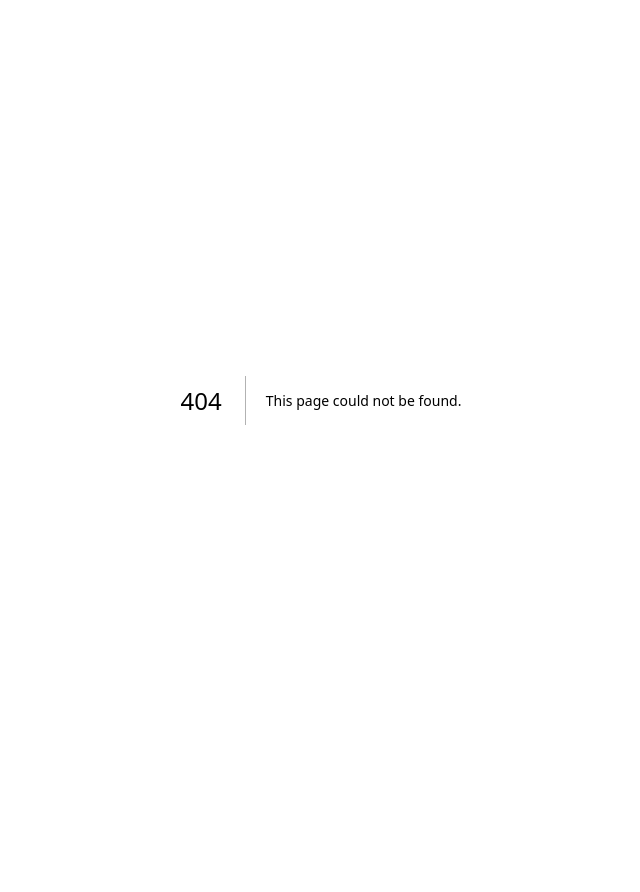
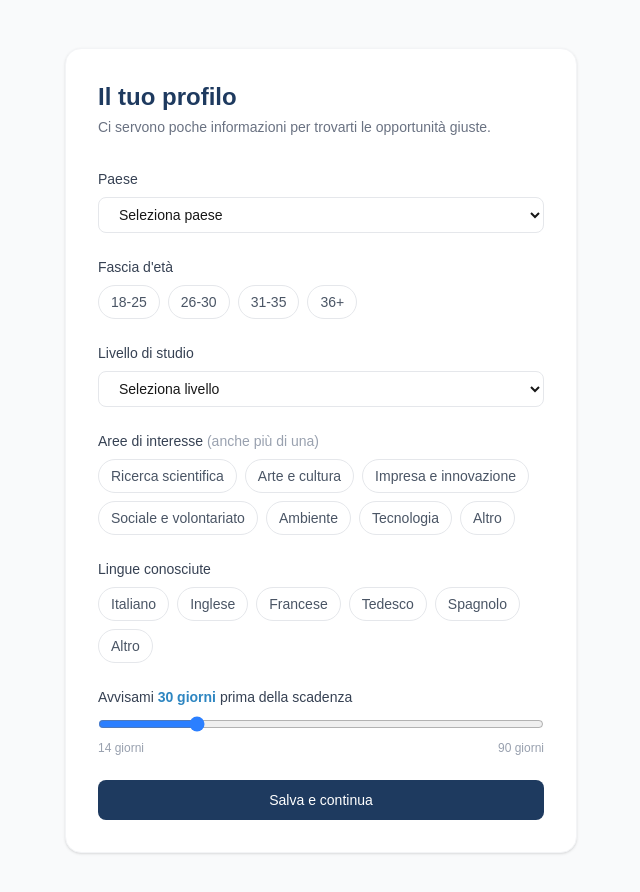
Before and after one commit to Paoloprimus/trycalls, a Next.js app: page /profilo/setup in a window 1280 px wide. Before the commit this address had no page. Shown: the top 892 px of the page, without its empty margins (319-959 px from the left). Before the commit the page ends 800 px from the top, so only its background shows below. Built offline with nearby package versions, Linux system fonts and the light colour scheme.

Commit message:
add profile setup page

```diff
--- /dev/null
+++ b/app/profilo/setup/page.tsx
@@ -0,0 +1,228 @@
+'use client'
+
+import { useState } from 'react'
+import { useRouter } from 'next/navigation'
+import { createClient } from '@/lib/supabase/client'
+
+const EU_COUNTRIES = [
+  { code: 'IT', label: 'Italia' },
+  { code: 'DE', label: 'Germania' },
+  { code: 'FR', label: 'Francia' },
+  { code: 'ES', label: 'Spagna' },
+  { code: 'PL', label: 'Polonia' },
+  { code: 'NL', label: 'Paesi Bassi' },
+  { code: 'BE', label: 'Belgio' },
+  { code: 'PT', label: 'Portogallo' },
+  { code: 'SE', label: 'Svezia' },
+  { code: 'AT', label: 'Austria' },
+  { code: 'DK', label: 'Danimarca' },
+  { code: 'FI', label: 'Finlandia' },
+  { code: 'IE', label: 'Irlanda' },
+  { code: 'GR', label: 'Grecia' },
+  { code: 'CZ', label: 'Repubblica Ceca' },
+  { code: 'RO', label: 'Romania' },
+  { code: 'HU', label: 'Ungheria' },
+  { code: 'SK', label: 'Slovacchia' },
+  { code: 'HR', label: 'Croazia' },
+  { code: 'BG', label: 'Bulgaria' },
+  { code: 'NO', label: 'Norvegia' },
+  { code: 'CH', label: 'Svizzera' },
+  { code: 'GB', label: 'Regno Unito' },
+]
+
+const AREAS = [
+  { value: 'ricerca', label: 'Ricerca scientifica' },
+  { value: 'arte', label: 'Arte e cultura' },
+  { value: 'impresa', label: 'Impresa e innovazione' },
+  { value: 'sociale', label: 'Sociale e volontariato' },
+  { value: 'ambiente', label: 'Ambiente' },
+  { value: 'tecnologia', label: 'Tecnologia' },
+  { value: 'altro', label: 'Altro' },
+]
+
+const LANGUAGES = [
+  { value: 'it', label: 'Italiano' },
+  { value: 'en', label: 'Inglese' },
+  { value: 'fr', label: 'Francese' },
+  { value: 'de', label: 'Tedesco' },
+  { value: 'es', label: 'Spagnolo' },
+  { value: 'other', label: 'Altro' },
+]
+
+export default function ProfileSetupPage() {
+  const router = useRouter()
+  const [country, setCountry] = useState('')
+  const [ageRange, setAgeRange] = useState('')
+  const [studyLevel, setStudyLevel] = useState('')
+  const [areas, setAreas] = useState<string[]>([])
+  const [languages, setLanguages] = useState<string[]>([])
+  const [notifyDays, setNotifyDays] = useState(30)
+  const [error, setError] = useState('')
+  const [loading, setLoading] = useState(false)
+
+  function toggleArray(arr: string[], val: string, set: (v: string[]) => void) {
+    set(arr.includes(val) ? arr.filter(x => x !== val) : [...arr, val])
+  }
+
+  async function handleSubmit() {
+    setError('')
+    if (!country || !ageRange || !studyLevel || areas.length === 0 || languages.length === 0) {
+      setError('Compila tutti i campi per continuare.')
+      return
+    }
+    setLoading(true)
+    const supabase = createClient()
+    const { data: { user } } = await supabase.auth.getUser()
+    if (!user) { router.push('/login'); return }
+
+    const { error } = await supabase.from('profiles').upsert({
+      id: user.id,
+      email: user.email,
+      country,
+      age_range: ageRange,
+      study_level: studyLevel,
+      areas,
+      languages,
+      notify_days_before: notifyDays,
+    })
+
+    if (error) {
+      setError('Errore nel salvataggio. Riprova.')
+      setLoading(false)
+      return
+    }
+    router.push('/dashboard')
+  }
+
+  const labelClass = "block text-sm font-medium text-gray-700 mb-2"
+  const sectionClass = "space-y-2"
+  const chipBase = "px-3 py-1.5 rounded-full text-sm border cursor-pointer transition-colors"
+  const chipActive = "text-white border-transparent"
+  const chipInactive = "bg-white text-gray-600 border-gray-200 hover:border-blue-300"
+
+  return (
+    <div className="min-h-screen bg-gray-50 py-12 px-4">
+      <div className="max-w-lg mx-auto bg-white rounded-2xl shadow-sm border border-gray-100 p-8">
+        <h1 className="text-2xl font-bold mb-1" style={{ color: '#1E3A5F' }}>Il tuo profilo</h1>
+        <p className="text-sm text-gray-500 mb-8">Ci servono poche informazioni per trovarti le opportunità giuste.</p>
+
+        <div className="space-y-6">
+
+          {/* Paese */}
+          <div className={sectionClass}>
+            <label className={labelClass}>Paese</label>
+            <select
+              value={country}
+              onChange={e => setCountry(e.target.value)}
+              className="w-full px-4 py-2 border border-gray-200 rounded-lg text-sm focus:outline-none"
+            >
+              <option value="">Seleziona paese</option>
+              {EU_COUNTRIES.map(c => (
+                <option key={c.code} value={c.code}>{c.label}</option>
+              ))}
+            </select>
+          </div>
+
+          {/* Fascia d'età */}
+          <div className={sectionClass}>
+            <label className={labelClass}>Fascia d&apos;età</label>
+            <div className="flex flex-wrap gap-2">
+              {['18-25', '26-30', '31-35', '36+'].map(r => (
+                <button
+                  key={r}
+                  onClick={() => setAgeRange(r)}
+                  className={`${chipBase} ${ageRange === r ? chipActive : chipInactive}`}
+                  style={ageRange === r ? { backgroundColor: '#2E86C1' } : {}}
+                >
+                  {r}
+                </button>
+              ))}
+            </div>
+          </div>
+
+          {/* Livello di studio */}
+          <div className={sectionClass}>
+            <label className={labelClass}>Livello di studio</label>
+            <select
+              value={studyLevel}
+              onChange={e => setStudyLevel(e.target.value)}
+              className="w-full px-4 py-2 border border-gray-200 rounded-lg text-sm focus:outline-none"
+            >
+              <option value="">Seleziona livello</option>
+              <option value="triennale">Triennale</option>
+              <option value="magistrale">Magistrale</option>
+              <option value="dottorato">Dottorato</option>
+              <option value="post-doc">Post-doc</option>
+              <option value="altro">Altro</option>
+            </select>
+          </div>
+
+          {/* Aree */}
+          <div className={sectionClass}>
+            <label className={labelClass}>Aree di interesse <span className="text-gray-400">(anche più di una)</span></label>
+            <div className="flex flex-wrap gap-2">
+              {AREAS.map(a => (
+                <button
+                  key={a.value}
+                  onClick={() => toggleArray(areas, a.value, setAreas)}
+                  className={`${chipBase} ${areas.includes(a.value) ? chipActive : chipInactive}`}
+                  style={areas.includes(a.value) ? { backgroundColor: '#2E86C1' } : {}}
+                >
+                  {a.label}
+                </button>
+              ))}
+            </div>
+          </div>
+
+          {/* Lingue */}
+          <div className={sectionClass}>
+            <label className={labelClass}>Lingue conosciute</label>
+            <div className="flex flex-wrap gap-2">
+              {LANGUAGES.map(l => (
+                <button
+                  key={l.value}
+                  onClick={() => toggleArray(languages, l.value, setLanguages)}
+                  className={`${chipBase} ${languages.includes(l.value) ? chipActive : chipInactive}`}
+                  style={languages.includes(l.value) ? { backgroundColor: '#2E86C1' } : {}}
+                >
+                  {l.label}
+                </button>
+              ))}
+            </div>
+          </div>
+
+          {/* Anticipo notifica */}
+          <div className={sectionClass}>
+            <label className={labelClass}>
+              Avvisami <span className="font-semibold" style={{ color: '#2E86C1' }}>{notifyDays} giorni</span> prima della scadenza
+            </label>
+            <input
+              type="range"
+              min={14}
+              max={90}
+              step={1}
+              value={notifyDays}
+              onChange={e => setNotifyDays(Number(e.target.value))}
+              className="w-full accent-blue-500"
+            />
+            <div className="flex justify-between text-xs text-gray-400">
+              <span>14 giorni</span>
+              <span>90 giorni</span>
+            </div>
+          </div>
+
+          {error && <p className="text-sm text-red-500">{error}</p>}
+
+          <button
+            onClick={handleSubmit}
+            disabled={loading}
+            className="w-full py-2.5 rounded-lg text-white text-sm font-medium transition-opacity disabled:opacity-60"
+            style={{ backgroundColor: '#1E3A5F' }}
+          >
+            {loading ? 'Salvataggio...' : 'Salva e continua'}
+          </button>
+        </div>
+      </div>
+    </div>
+  )
+}
```
